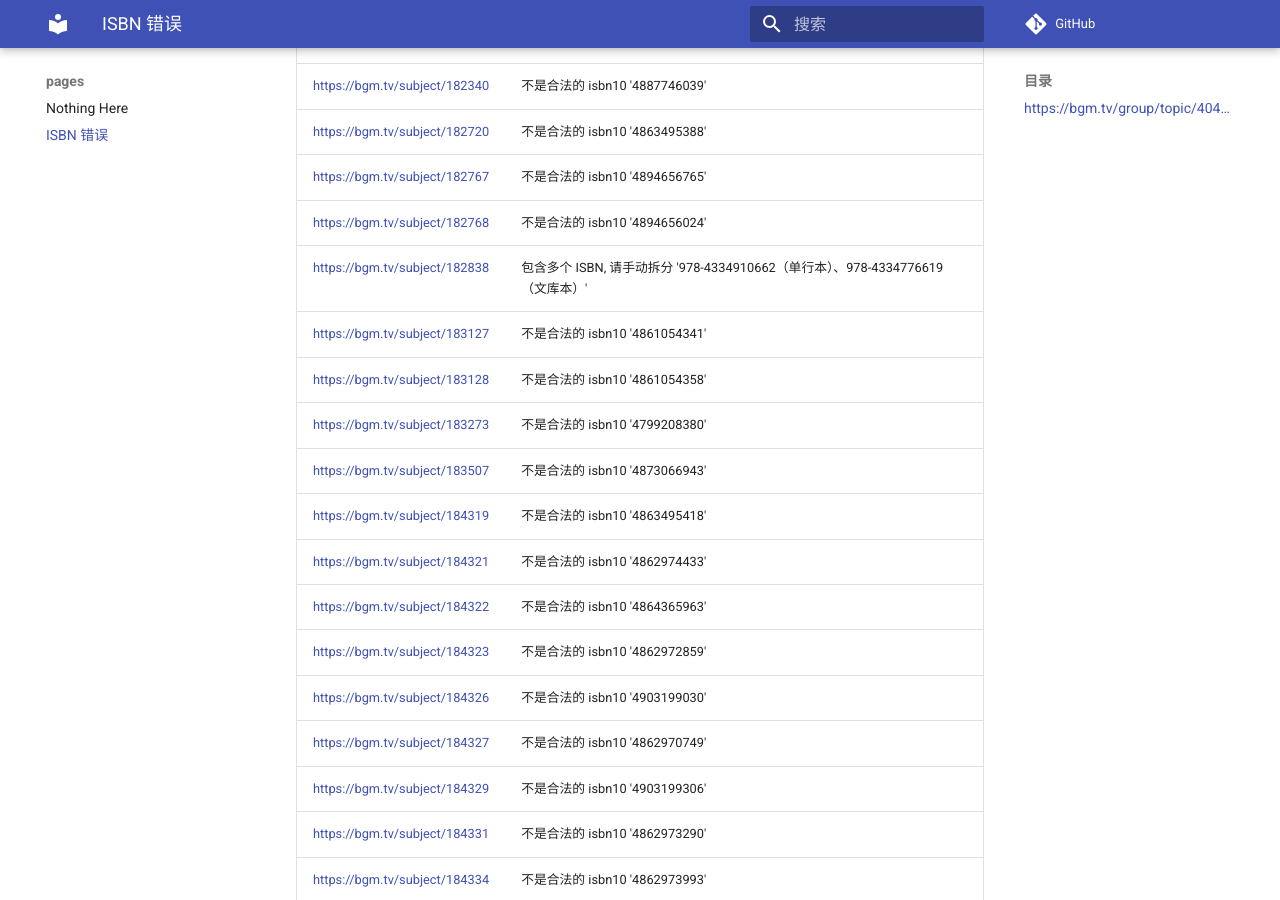
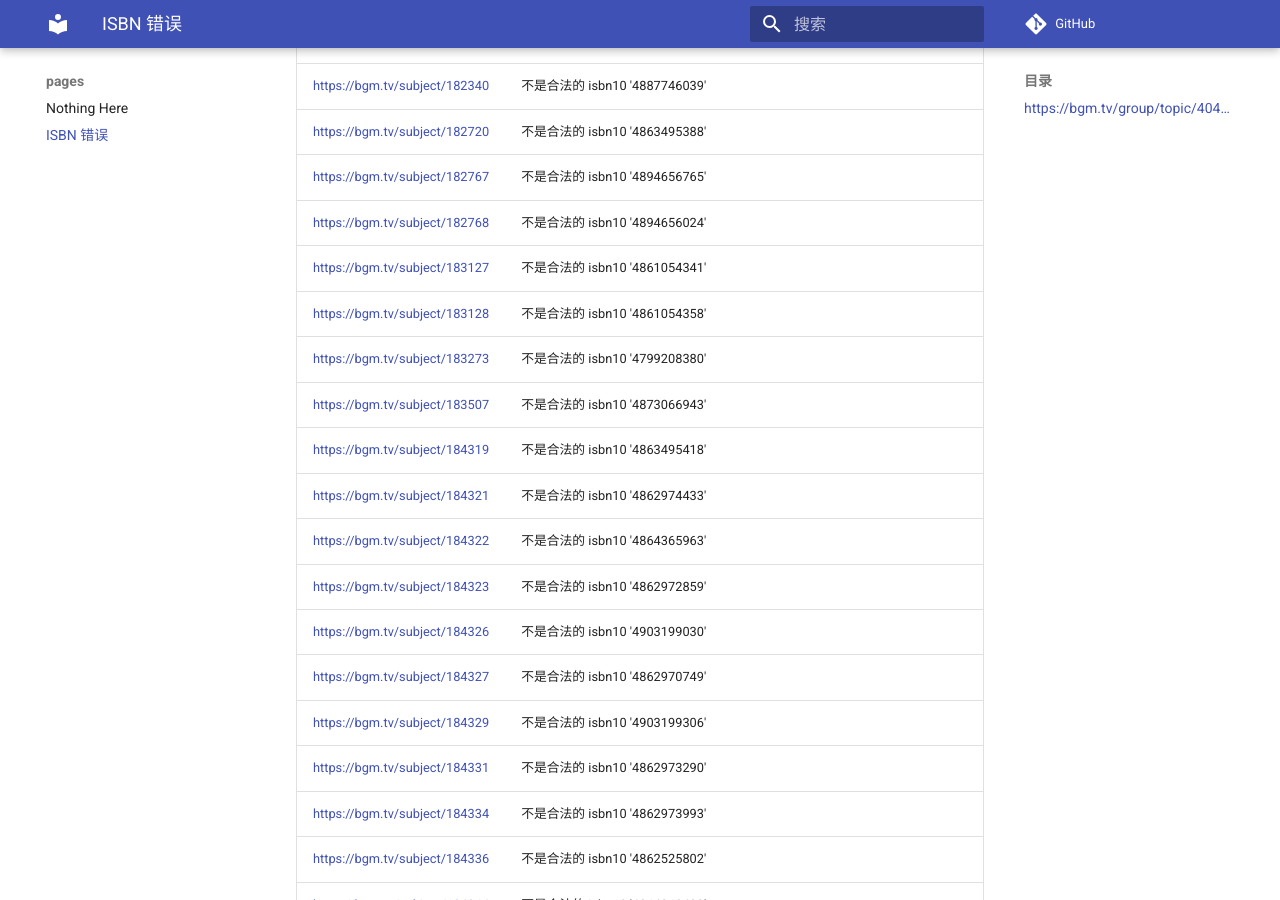
Before and after one commit to trim21/bangumi-pages, an MkDocs documentation site: the page built from docs/isbn.md, in a window 1280 px wide and 900 px high, scrolled down 4479 px. Built offline with MkDocs 1.6.1 and Material for MkDocs 9.7.7, drawn with Linux system fonts in a browser that asks for light colours; comment, search, counter and statistics services are not loaded; part of the change alters nothing that is shown.

Commit message:
update isbn.md

```diff
--- a/docs/isbn.md
+++ b/docs/isbn.md
@@ -1,7 +1,7 @@
 # ISBN 错误
 ## <https://bgm.tv/group/topic/404801>
 
-total 699
+total 698
 
 请优先处理靠前的的条目
 
@@ -103,7 +103,6 @@ total 699
 | <https://bgm.tv/subject/182720> | 不是合法的 isbn10 '4863495388' |
 | <https://bgm.tv/subject/182767> | 不是合法的 isbn10 '4894656765' |
 | <https://bgm.tv/subject/182768> | 不是合法的 isbn10 '4894656024' |
-| <https://bgm.tv/subject/182838> | 包含多个 ISBN, 请手动拆分 '978-4334910662（单行本）、978-4334776619（文库本）' |
 | <https://bgm.tv/subject/183127> | 不是合法的 isbn10 '4861054341' |
 | <https://bgm.tv/subject/183128> | 不是合法的 isbn10 '4861054358' |
 | <https://bgm.tv/subject/183273> | 不是合法的 isbn10 '4799208380' |
```
